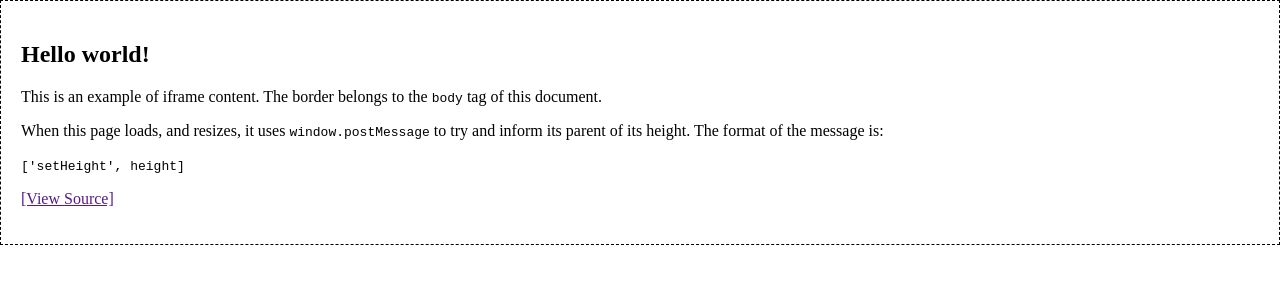
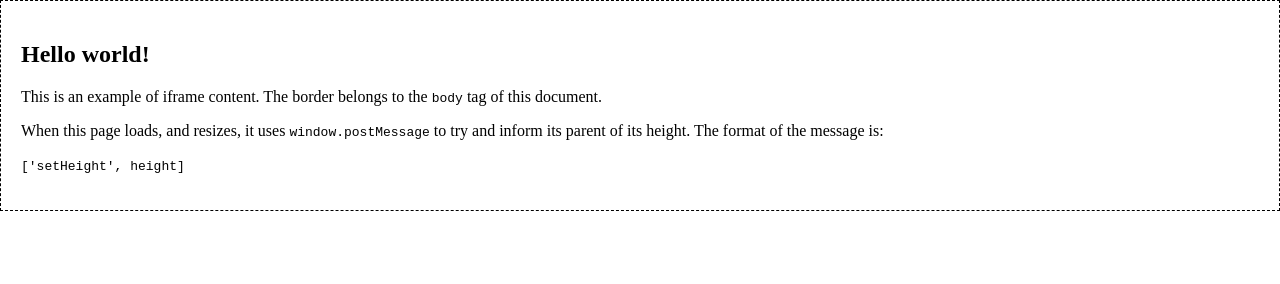
Before and after one commit to ExposureMarketing/ExposureMarketing.github.io, a plain HTML site: page iframe-example/child.html in a window 1280 px wide. Drawn offline with Linux system fonts and the light colour scheme.

Commit message:
Remove link to source on github.com, for now

```diff
--- a/iframe-example/child.html
+++ b/iframe-example/child.html
@@ -23,10 +23,6 @@
         </p>
         <p>
             <code>['setHeight', height]</code>
-        </p>
-
-        <p>
-            <a href="" target="_blank">[View Source]</a>
         </p>
 
         <script>
```
